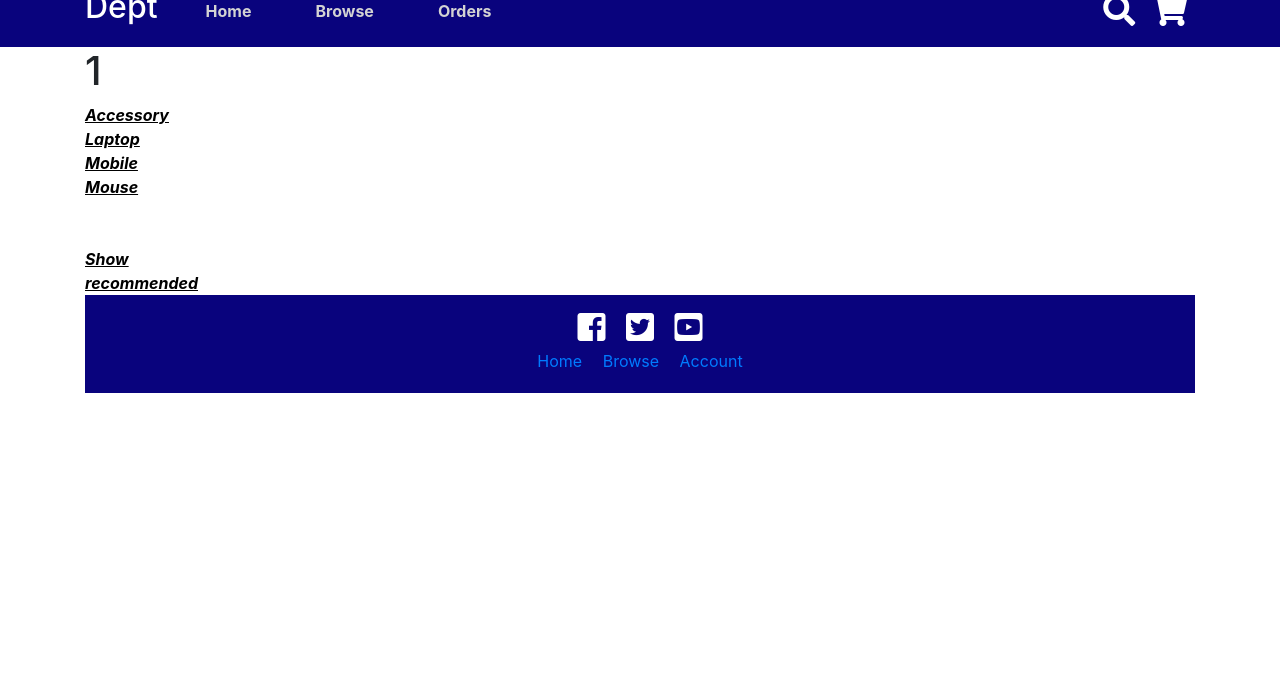
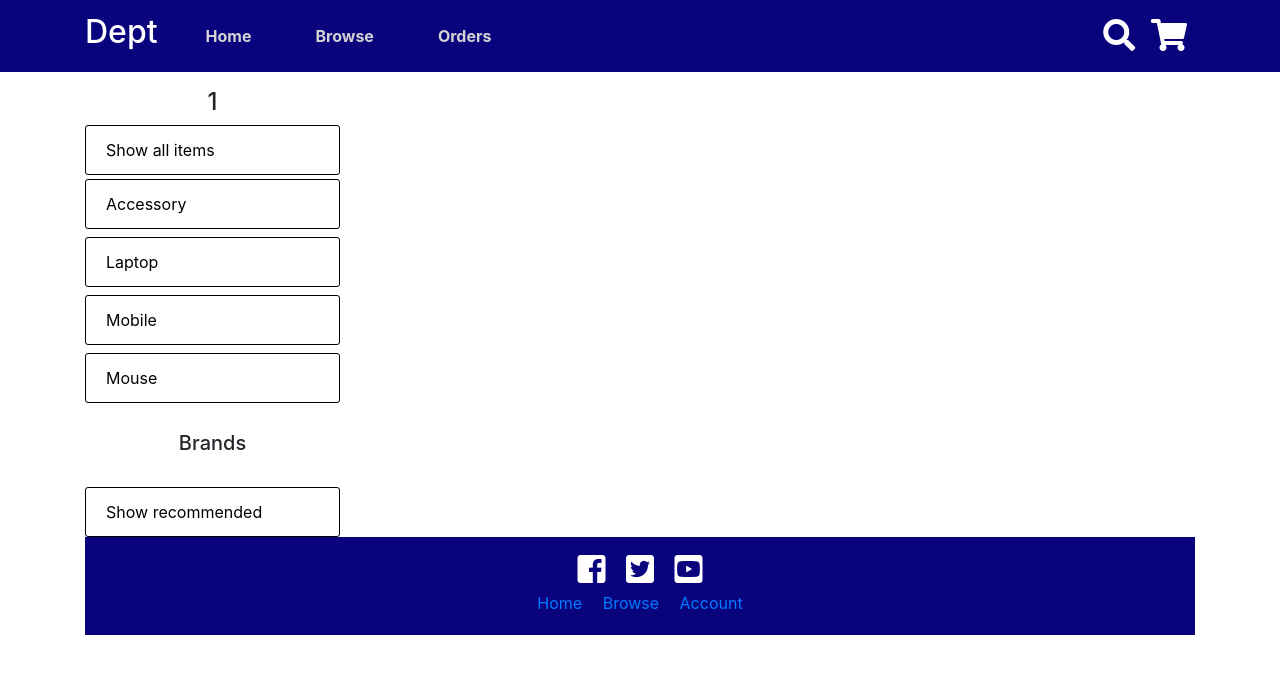
Before and after one commit to yiu-code/ProjectML, a Django app: page /products/1/1 in a window 1280 px wide. Shown: the top 674 px of the page. Run offline with Django 3.2, Linux system fonts and the light colour scheme; data comes from the database, SQL or seed files in the repository; both versions use the stored data as it was after the commit; some libraries are stand-ins or nearby versions.

Commit message:
product Filter Opmaak Done

```diff
--- /dev/null
+++ b/FullStackDjango/api/static/product.css
@@ -0,0 +1,67 @@
+#main {
+    margin-top: 0;
+}
+
+.list-group-flush .list-group-item a {
+    border-right: 0;
+    border-left: 0;
+    border-radius: 0;
+    text-decoration: none;
+    color:black;
+}
+
+.sideBar{
+    border:solid;
+    border-color: lightgray;
+    border-radius: 5px;
+    position:relative;
+}
+
+.sideBar a, .sideBar a:visited {
+        width:100%;
+        text-align: left;
+        text-decoration: none;
+        color: black;
+        border: solid;
+        border-color: lightgray;
+    }
+
+.list-group-flush a .list-group-item {
+    text-decoration: none;
+    background-color: white;
+    color:black;
+}
+
+.list-group-flush a{
+    text-decoration:none;
+}
+
+.list-group-flush a:hover .list-group-item {
+    text-decoration: none !important;
+    color: white !important;
+    background-color: #09037D
+}
+
+.card {
+    border:none;
+}
+
+.list-group-flush .list-group-item{
+    border:solid;
+    border-width: 1px;
+    border-radius: 3px;
+}
+
+.list-group-flush:last-child .list-group-item:last-child {
+    border: solid;
+    border-width: 1px;
+    border-radius: 3px;
+}
+
+li{
+    text-decoration:none;
+}
+
+.nodec{
+    text-decoration-line:none;
+}
--- a/FullStackDjango/api/templates/api/products.html
+++ b/FullStackDjango/api/templates/api/products.html
@@ -2,52 +2,68 @@
 {% block content %}
 
 <head>
+<link rel="stylesheet" href="/static/product.css">
 <title> DB Data (read from database)</title>
 </head>
     <body>
 
 
-<div class="container" >
+<div class="container py-3"  >
+  <div class="row">
+    <div class="col-3 card h-50 d-inline-block"> <!-- style="background-color:lightgray"-->
+      <article class="card-group-item">
+          <header class="mx-auto">
+            {% if enabledCategories == False %}
+            <h4 class="text-center"> Products</h4>
+            {% elif Recommended == True%}
+            <h5 class="text-center">Recommended Products</h5>
+            {% else %}
+            <h4 class="text-center">{{currentCategorie}}</h4>
+            {% endif %}
+          </header>
+          <ul class="list-group list-group-flush">
+              <a href="{% url 'api:products'%}/0/0">
+                  <li class="list-group-item">
+                    Show all items
+                  </li>
+              </a>
+                {% for item in Categories %}
+              <a href="{% url 'api:products'%}/{{item.0}}/0" class="py-1">
+                <li class="list-group-item ">
+                    {{item.0}}
+                </li>
+              </a>
 
+                {% endfor %}
+                </br>
+                <!-- Brands -->
+                {% if enabledCategories == True%}
+                <h5 class="text-center">Brands</h5>
+                {% for item in Brands %}
+                <a href="{% url 'api:products'%}/{{currentCategorie}}/{{item.0}}"  class="py-1">
+                    <li class="list-group-item">
+                        {{item.0}}
+                    </li>
+                </a>
+                {% endfor %}
+                <br />
+                {% endif %}
 
-    {% if enabledCategories == False %}
-    <h1> Products</h1>
-    {% elif Recommended == True%}
-    <h1>Recommended Products</h1>
-    {% else %}
-    <h1>{{currentCategorie}}</h1>
-    {% endif %}
-
-
-  <div class="row">
-    <div class="col-2"> <!-- style="background-color:lightgray"-->
+                {% if Recommended != True%}
+                <a href="{% url 'api:products'%}/my-recommended-products">
+                <li class="list-group-item">
+                    Show recommended
+                </li>
+                </a>
+                {% endif %}
+          </ul>
+      </article>
       <!-- Categorieeren-->
-      {% for item in Categories %}
-              <a href="{% url 'api:products'%}/{{item.0}}/0" style="color: #000000;"><i><b><u>{{item.0}}</u></b></i></a>
-      <br />
-
-      {% endfor %}
-      <br />
-
-      <!-- Brands -->
-      {% if enabledCategories == True%}
-      {% for item in Brands %}
-              <a href="{% url 'api:products'%}/{{currentCategorie}}/{{item.0}}" style="color: #000000;"><i><b><u>{{item.0}}</u></b></i></a>
-      <br />
-      {% endfor %}
-
-      {% endif %}
-      <br />
-      {% if Recommended != True%}
-        <a href="{% url 'api:products'%}/my-recommended-products" style="color: #000000;"><i><b><u>Show recommended</u></b></i></a>
-      {% else %}
-        <a href="{% url 'api:products'%}/0/0" style="color: #000000;"><i><b><u>Show all items</u></b></i></a>
-      {% endif %}
 
     </div>
       <!-- PRODUCTEN ZONDER FILTER OF RECOMMENDATIE-->
       {% if Product%}
-    <div class="col-10">
+    <div class="col-9">
         <div class="container">
             {% if Recommended != True and enabledCategories == False%}
 
@@ -55,7 +71,7 @@
             <div class="row" >
                 <div class="col-3"> <!--style="background-color: #d5f4e6;" -->
                     <div class="block">
-                    <img class="img-left" src="{{item.image}}" style="float:left" width="150" height="150"/>
+                    <img class="img-left" src="{{item.image}}" style="float:left" width="150" height="120"/>
                     </div>
                 </div>
                 <div class="col-9"> <!--style="background-color: #4cff00;" -->
```
Also changed, not shown: FullStackDjango/api/static/scripts/shared.css (line endings or trailing spaces), FullStackDjango/db.sqlite3, 1 other file.
